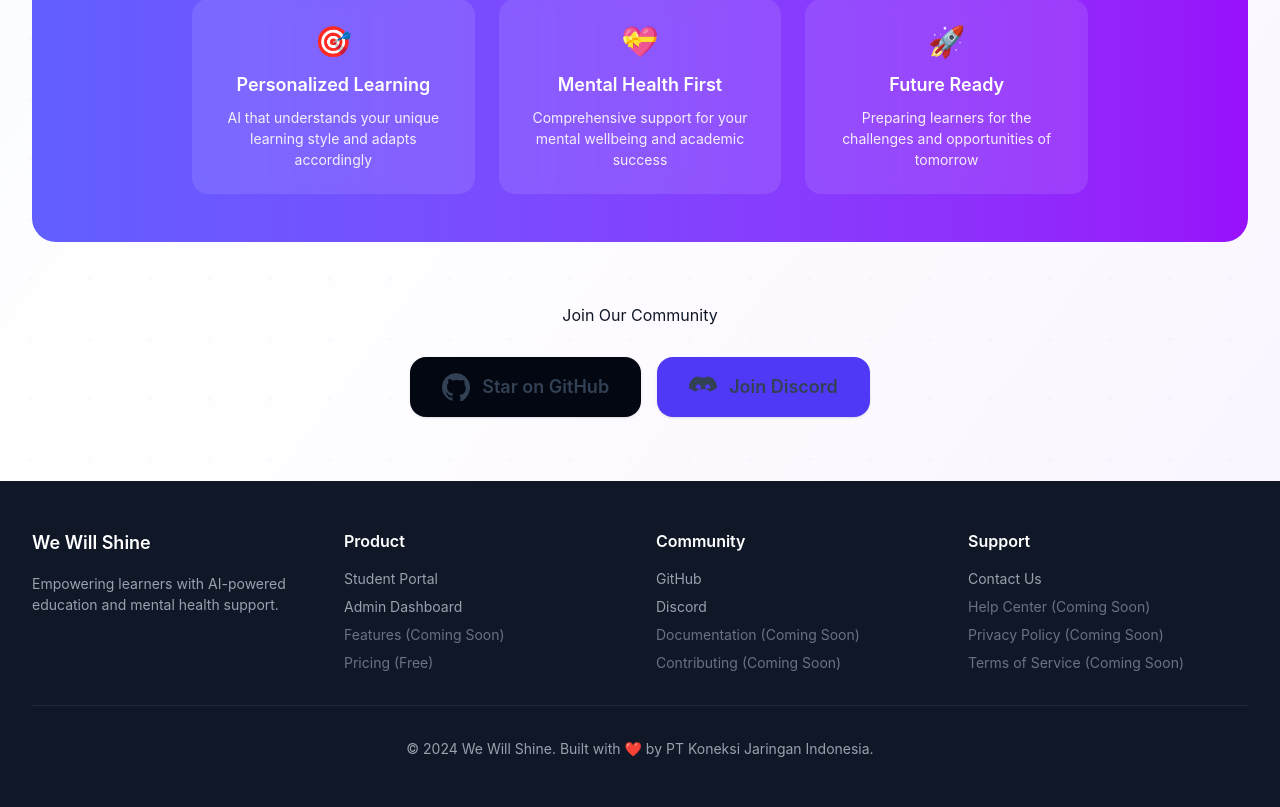
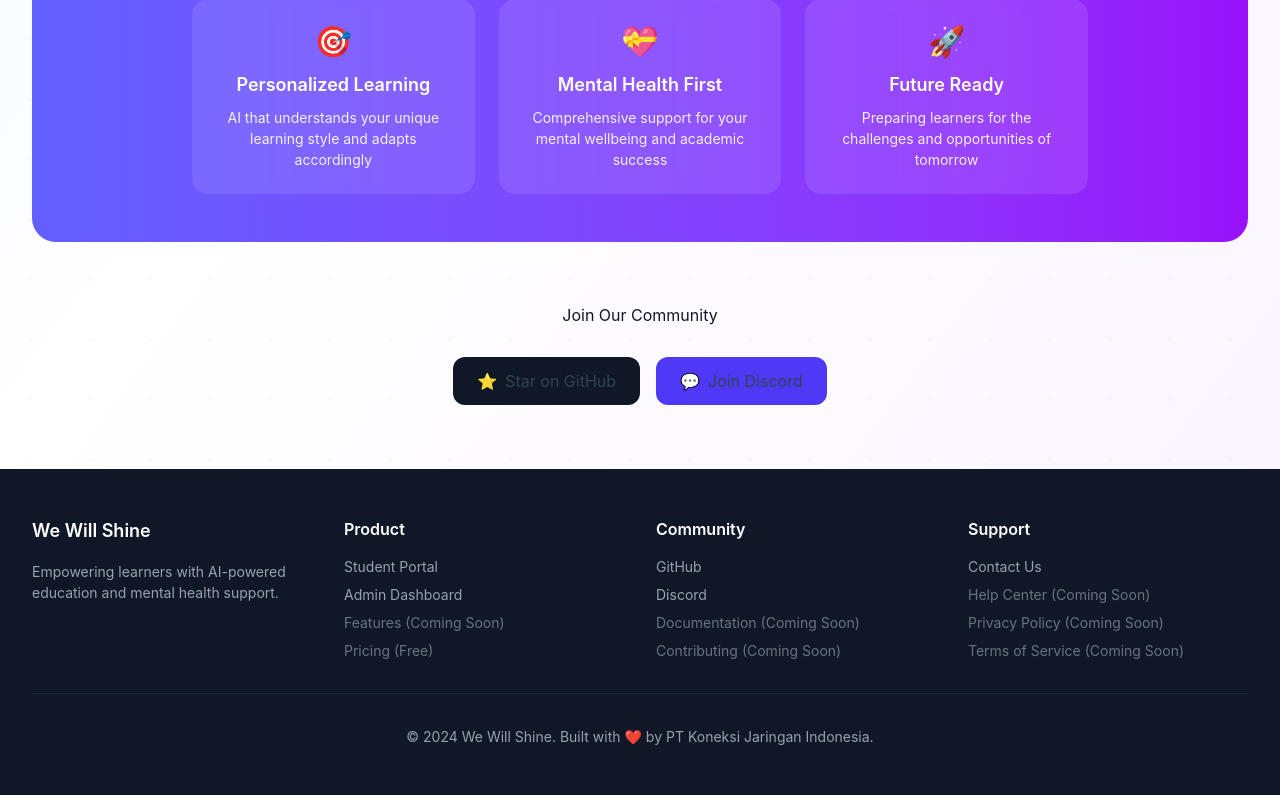
Before and after one commit to ITIF-Syuhada/we-will-shine, a SvelteKit app: page / in a window 1280 px wide. Shown: the part 1251-2058 px from the top of the page. Built offline with nearby package versions, Linux system fonts and the light colour scheme.

Commit message:
fix: ensure community buttons always use text-white on dark background
- Pastikan text pada tombol "Star on GitHub" dan "Join Discord" selalu terbaca dengan text-white karena latar gelap (gray-900, indigo-600)
- Memperbaiki potensi masalah visibilitas text pada kombinasi warna tertentu

```diff
--- a/src/routes/+page.svelte
+++ b/src/routes/+page.svelte
@@ -154,39 +154,24 @@
 		<!-- Community Section -->
 		<div class="mt-16 text-center">
 			<h2 class="mb-8 text-3xl font-bold text-gray-900">Join Our Community</h2>
-			<div class="flex flex-col gap-4 sm:flex-row sm:justify-center">
+			<div class="flex flex-col items-center gap-4 sm:flex-row sm:justify-center">
 				<a
 					href="https://github.com/koneksi-jaringan/we-will-shine"
 					target="_blank"
 					rel="noopener noreferrer"
-					class="group flex items-center justify-center gap-3 rounded-2xl bg-gray-950 px-8 py-4 text-lg font-semibold text-white shadow transition hover:bg-black"
+					class="group flex items-center gap-2 rounded-xl bg-gray-900 px-6 py-3 text-white transition-all hover:bg-gray-800"
 				>
-					<svg
-						xmlns="http://www.w3.org/2000/svg"
-						fill="currentColor"
-						viewBox="0 0 24 24"
-						class="h-7 w-7"
-						><path
-							d="M12 .297c-6.63 0-12 5.373-12 12 0 5.303 3.438 9.8 8.207 11.387.6.113.793-.258.793-.577v-2.234c-3.338.726-4.033-1.416-4.033-1.416-.546-1.387-1.333-1.757-1.333-1.757-1.089-.745.084-.729.084-.729 1.205.085 1.84 1.237 1.84 1.237 1.07 1.834 2.809 1.304 3.495.997.108-.775.418-1.305.762-1.605-2.665-.305-5.467-1.342-5.467-5.976 0-1.32.47-2.399 1.236-3.244-.124-.303-.535-1.523.117-3.176 0 0 1.008-.322 3.301 1.23a11.47 11.47 0 0 1 3.005-.404c1.02.005 2.047.138 3.006.404C17.993 6.137 19 6.459 19 6.459c.653 1.653.242 2.873.118 3.176.77.845 1.235 1.924 1.235 3.244 0 4.645-2.807 5.668-5.479 5.968.43.372.823 1.102.823 2.222v3.293c0 .322.192.694.801.576C20.565 22.092 24 17.592 24 12.297c0-6.627-5.373-12-12-12z"
-						/></svg
-					>
+					<span>⭐</span>
 					<span>Star on GitHub</span>
 				</a>
+
 				<a
 					href="https://discord.gg/we-will-shine"
 					target="_blank"
 					rel="noopener noreferrer"
-					class="group flex items-center justify-center gap-3 rounded-2xl bg-indigo-600 px-8 py-4 text-lg font-semibold text-white shadow transition hover:bg-indigo-700"
+					class="group flex items-center gap-2 rounded-xl bg-indigo-600 px-6 py-3 text-white transition-all hover:bg-indigo-700"
 				>
-					<svg
-						xmlns="http://www.w3.org/2000/svg"
-						viewBox="0 0 24 24"
-						fill="currentColor"
-						class="h-7 w-7"
-						><path
-							d="M20.317 4.369a19.791 19.791 0 0 0-4.885-1.515.07.07 0 0 0-.073.035c-.211.377-.445.864-.608 1.249-1.844-.276-3.68-.276-5.486 0-.163-.385-.405-.872-.617-1.249a.07.07 0 0 0-.072-.035c-1.67.288-3.291.798-4.885 1.515a.062.062 0 0 0-.028.027C.533 7.295-.319 10.122.099 12.884c.002.013.008.025.017.035a19.978 19.978 0 0 0 5.993 3.071.07.07 0 0 0 .076-.027c.461-.63.873-1.294 1.226-1.978a.07.07 0 0 0-.038-.099 13.13 13.13 0 0 1-1.884-.892.07.07 0 0 1-.008-.116c.127-.096.254-.194.374-.291a.07.07 0 0 1 .068-.009c3.927 1.793 8.18 1.793 12.062 0a.07.07 0 0 1 .069.008c.12.098.247.196.374.292a.07.07 0 0 1-.006.116c-.593.349-1.22.666-1.883.891a.07.07 0 0 0-.04.1c.36.684.775 1.348 1.226 1.978a.07.07 0 0 0 .076.028 19.93 19.93 0 0 0 6-3.07.07.07 0 0 0 .017-.035c.5-3.201-.838-6.004-3.49-8.489a.061.061 0 0 0-.03-.029zM8.02 14.523c-1.183 0-2.157-1.085-2.157-2.419 0-1.333.954-2.417 2.157-2.417 1.21 0 2.177 1.092 2.157 2.418 0 1.333-.954 2.418-2.157 2.418zm7.974 0c-1.183 0-2.157-1.085-2.157-2.419 0-1.333.954-2.417 2.157-2.417 1.21 0 2.177 1.092 2.157 2.418 0 1.333-.947 2.418-2.157 2.418z"
-						/></svg
-					>
+					<span>💬</span>
 					<span>Join Discord</span>
 				</a>
 			</div>
```
